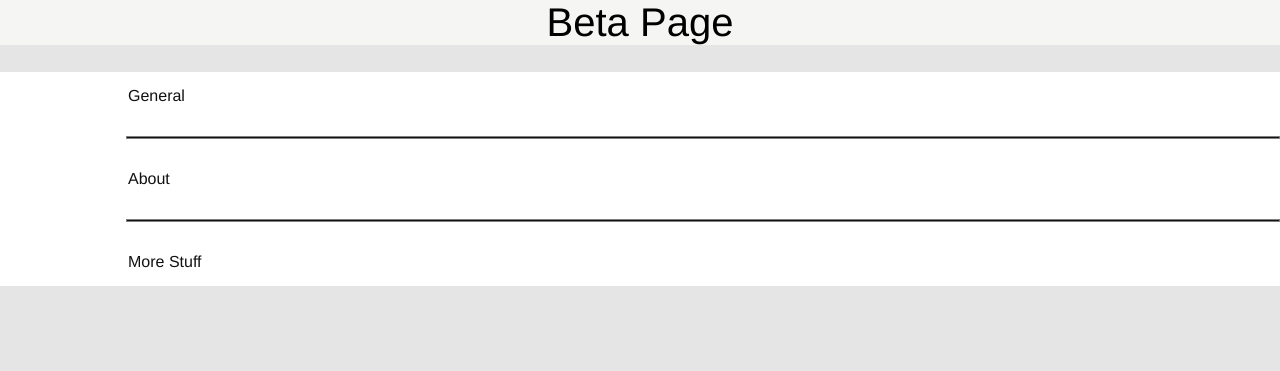
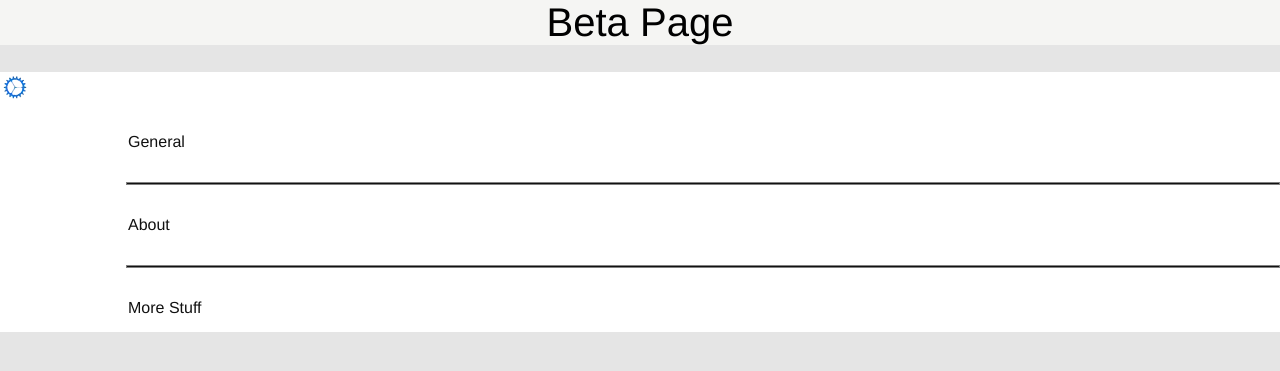
Before and after one commit to boffnoff/boffnoff.github.com, a Jekyll site: the page beta/index.html, which Jekyll copies as it is, in a window 1280 px wide. Shown: the top 371 px of the page. Built offline with Jekyll 4.4.1, drawn with Linux system fonts in a browser that asks for light colours.

Commit message:
uploadeed iOS7 settings icon and added <img src> for it

```diff
--- a/beta/index.html
+++ b/beta/index.html
@@ -21,10 +21,15 @@
 
 
     <div class="General">
+<img src="general.png" alt="Cog Icon" height="30" width="30">
     <p>General</p>
+
     <hr noshade align="right">
+
     <p>About</p>
+
     <hr noshade align="right">
+
     <p>More Stuff</p>
 
     </div>
```
Also changed, not shown: beta/general.png (added).
